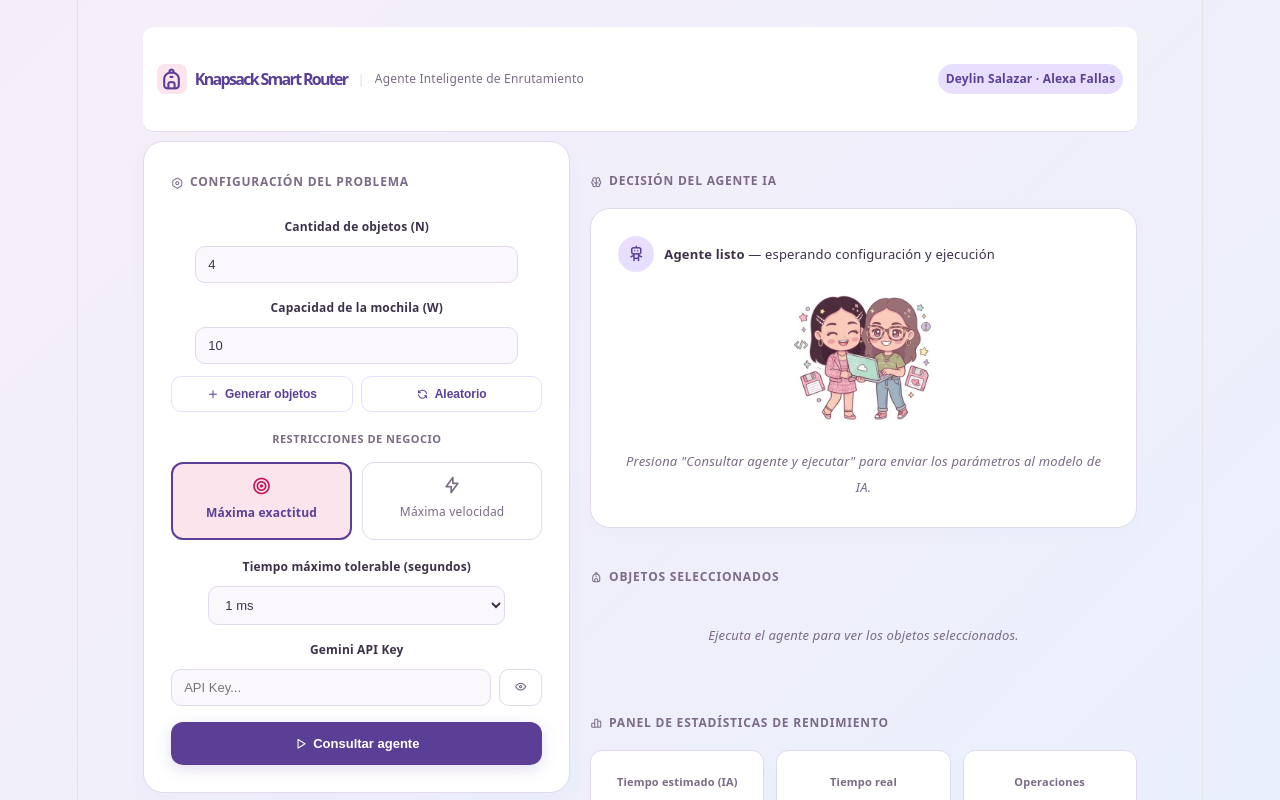
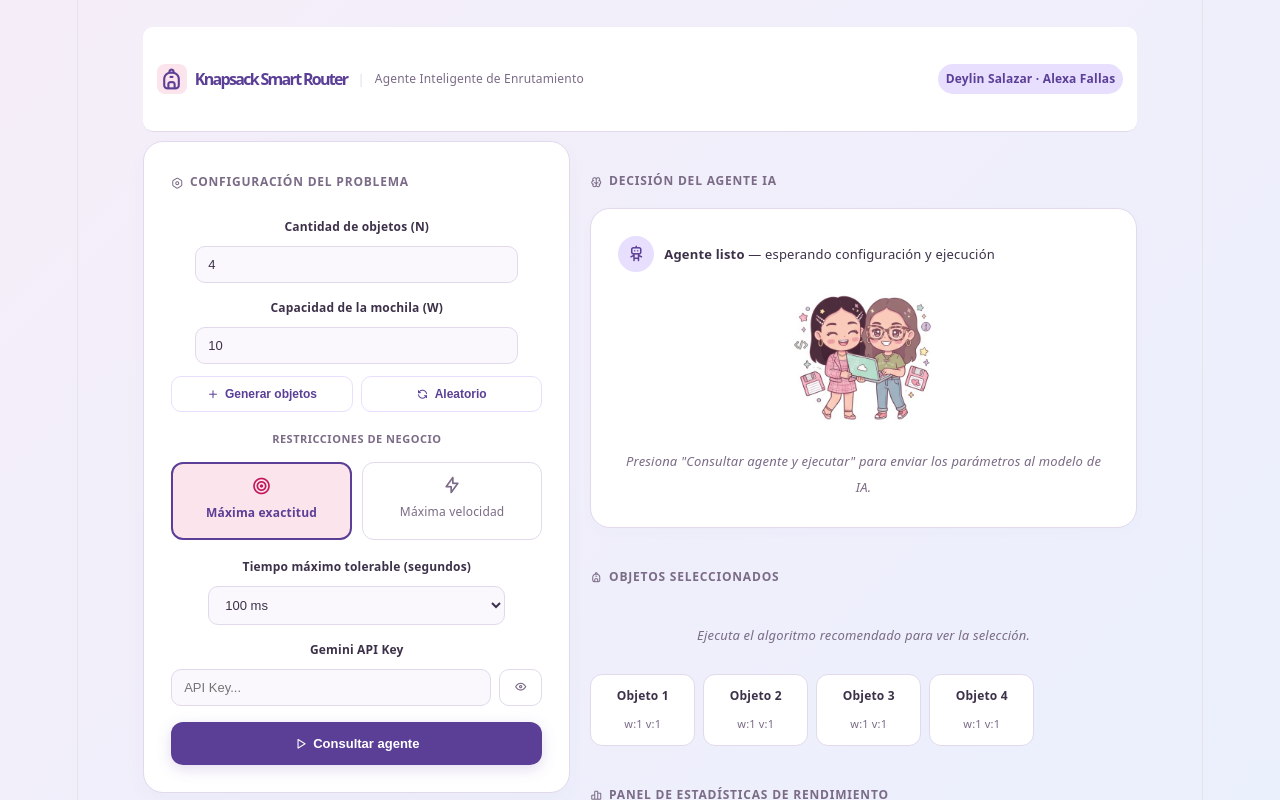
Before and after one commit to Dei1400/Proyecto2_Analisis, a React (Vite) app in the folder programa/: page / in a window 1280 px wide. Both pictures are taken after a click on the button "Generar objetos". Shown: the top 800 px of the page. Built offline with nearby package versions, Linux system fonts and the light colour scheme.

Commit message:
Simulacion de objetos

```diff
--- a/programa/src/components/PanelConfiguracion.jsx
+++ b/programa/src/components/PanelConfiguracion.jsx
@@ -81,11 +81,15 @@ export default function PanelConfiguracion({
         style={styles.input}
       >
         <option value={0.1}>0.1 ms</option>
-        <option value={0.5}>0.5 ms</option>
-        <option value={1}>1 ms</option>
-        <option value={2}>2 ms</option>
-        <option value={3}>3 ms</option>
-        <option value={5}>5 ms</option>
+        <option value={0.2}>0.2 ms</option>
+        <option value={0.3}>1 ms</option>
+        <option value={0.4}>2 ms</option>
+        <option value={0.5}>3 ms</option>
+        <option value={0.6}>5 ms</option>
+        <option value={0.7}>10 ms</option>
+        <option value={0.8}>20 ms</option>
+        <option value={0.9}>50 ms</option>
+        <option value={1}>100 ms</option>
       </select>
 
       <label style={styles.label}>Gemini API Key</label>
--- a/programa/src/components/PanelEstadisticas.jsx
+++ b/programa/src/components/PanelEstadisticas.jsx
@@ -10,30 +10,101 @@ export default function PanelEstadisticas({ metrics }) {
         <div style={styles.metricsRow}>
           <div style={styles.metricCard}>
             <div style={styles.metricLabel}>Tiempo estimado (IA)</div>
-          <div style={styles.metricVal}>{metrics ? metrics.tiempoIA : '--'}</div>
+            <div style={styles.metricVal}>
+              {metrics ? metrics.tiempoIA : '--'}
+            </div>
             <div style={styles.metricSub}>predicción del agente</div>
           </div>
+
           <div style={styles.metricCard}>
             <div style={styles.metricLabel}>Tiempo real</div>
-          <div style={styles.metricVal}>{metrics ? metrics.tiempoReal : '--'}</div>
+            <div style={styles.metricVal}>
+              {metrics ? metrics.tiempoReal : '--'}
+            </div>
             <div style={styles.metricSub}>ejecución local</div>
           </div>
+
           <div style={styles.metricCard}>
             <div style={styles.metricLabel}>Operaciones</div>
-          <div style={styles.metricVal}>{metrics ? metrics.operaciones : '--'}</div>
+            <div style={styles.metricVal}>
+              {metrics ? metrics.operaciones : '--'}
+            </div>
             <div style={styles.metricSub}>Carga algorítmica</div>
           </div>
         </div>
 
         <div style={styles.chartPlaceholder}>
-        <i className="ti ti-chart-area-line" style={styles.chartIcon}></i>
-        <span style={styles.chartText}>Área lista para simulación y gráficos analíticos</span>
+          <i
+            className="ti ti-chart-area-line"
+            style={styles.chartIcon}
+          ></i>
+
+          <span style={styles.chartText}>
+            Área lista para simulación y gráficos analíticos
+          </span>
         </div>
+
+        {metrics && (
+          <div style={styles.summaryBox}>
+
+            <div>
+              <strong>Capacidad total:</strong> {metrics.capacidadTotal}
+            </div>
+
+            <div>
+              <strong>Peso utilizado:</strong> {metrics.pesoTotal}
+            </div>
+
+            <div>
+              <strong>Capacidad restante:</strong> {metrics.capacidadRestante}
+            </div>
+
+            <div>
+              <strong>Valor obtenido:</strong> {metrics.valorTotal}
+            </div>
+
+            {metrics.objetosSeleccionados?.length > 0 ? (
+              <div style={{ marginTop: '8px' }}>
+                <strong>Objetos seleccionados:</strong>
+                <br />
+
+                {metrics.objetosSeleccionados
+                  .map((objeto) => objeto.name)
+                  .join(', ')}
+              </div>
+            ) : (
+              <div style={styles.warningText}>
+                No se seleccionaron objetos para la mochila.
+              </div>
+            )}
+
+          </div>
+        )}
       </div>
     );
 }
 
+
 const styles = {
+  summaryBox: {
+  marginTop: '1rem',
+  background: '#FFFFFF',
+  border: '1px solid var(--color-border-soft)',
+  borderRadius: '12px',
+  padding: '1rem',
+  fontSize: '13px',
+  color: 'var(--color-text-main)',
+  lineHeight: '1.8',
+  },
+
+warningText: {
+  marginTop: '10px',
+  color: '#B71C1C',
+  background: '#FFEBEE',
+  border: '1px solid #FFCDD2',
+  borderRadius: '8px',
+  padding: '8px',
+  },
   container: {
     marginTop: '0.5rem',
   },
--- a/programa/src/components/VisualizacionObjetos.jsx
+++ b/programa/src/components/VisualizacionObjetos.jsx
@@ -1,6 +1,6 @@
 import React from 'react';
 
-export default function VisualizacionObjetos({ items = [], selectedIds = [] }) {
+export default function VisualizacionObjetos({items = [],selectedIds = [],currentObjectId = null,}){
 
   return (
     <div style={styles.container}>
@@ -15,24 +15,33 @@ export default function VisualizacionObjetos({ items = [], selectedIds = [] }) {
 
       {items.length > 0 && selectedIds.length === 0 && ( //Para mostrar un mensaje cuando hay objetos
         <div style={styles.emptyState}>
-          Ejecuta el agente para ver los objetos seleccionados.
+          Ejecuta el algoritmo recomendado para ver la selección.
         </div>
       )}
 
       <div style={styles.itemsVisual}>
-        {items.filter((item) => selectedIds.includes(item.id)).map((item) => {
-          const isSelected = true;
+        {items.map((item) => {
+        const isSelected = selectedIds.includes(item.id);
+        const isCurrent = currentObjectId === item.id;
+
         return (
           <div
             key={item.id}
             style={{
               ...styles.itemBox,
-                ...(isSelected ? styles.itemBoxSelected : {})
+              ...(isCurrent ? styles.itemBoxCurrent : {}),
+              ...(isSelected ? styles.itemBoxSelected : {}),
             }}
           >
-              <div style={{ ...styles.iname, ...(isSelected ? styles.inameSelected : {}) }}>
+            <div
+              style={{
+                ...styles.iname,
+                ...(isSelected ? styles.inameSelected : {}),
+              }}
+            >
               {item.name}
             </div>
+
             <div style={styles.idata}>
               w:{item.weight} v:{item.value}
             </div>
@@ -45,6 +54,12 @@ export default function VisualizacionObjetos({ items = [], selectedIds = [] }) {
 }
 
 const styles = {
+  itemBoxCurrent: {
+  background: '#FFF8E1',
+  border: '2px solid #F9A825',
+  transform: 'translateY(-3px)',
+  boxShadow: '0 6px 14px rgba(249, 168, 37, 0.18)',
+  },
   emptyState: {
   fontSize: '13px',
   color: 'var(--color-text-sub)',
--- a/programa/src/pages/InterfazUsuario.jsx
+++ b/programa/src/pages/InterfazUsuario.jsx
@@ -42,6 +42,7 @@ export default function InterfazUsuario() {
   const [simulating, setSimulating] = useState(false);
   const [progress, setProgress] = useState(0);
   const [simulationMessage, setSimulationMessage] = useState("");
+  const [currentObjectId, setCurrentObjectId] = useState(null);
 
   // ── Genera objetos con valores aleatorios dentro del rango permitido ──
   const handleGenerateRandom = () => {
@@ -60,8 +61,9 @@ export default function InterfazUsuario() {
     setAgentError(null);
     setExecuted(false);
     setSimulating(false);
-  setProgress(0);
-  setSimulationMessage("");
+    setProgress(0);
+    setSimulationMessage("");
+    setCurrentObjectId(null);
   };
 
   // ── Genera objetos con valor inicial mínimo para que el usuario los edite ──
@@ -84,6 +86,7 @@ export default function InterfazUsuario() {
     setSimulating(false);
     setProgress(0);
     setSimulationMessage("");
+    setCurrentObjectId(null);
   };
 
   // ── Actualiza un campo de un objeto, aplicando restricciones si es "value" ──
@@ -116,6 +119,7 @@ export default function InterfazUsuario() {
     setSimulating(false);
     setProgress(0);
     setSimulationMessage("");
+    setCurrentObjectId(null);
     try {
       const aiResponse = await askAiAgent(items.length, W, priority, maxTime, apiKey);
       setDecision(aiResponse);
@@ -206,16 +210,50 @@ export default function InterfazUsuario() {
     resultadoAlgoritmo.objetosSeleccionados.map(
       objeto => objeto.id
     );
+    let seleccionadosVisuales = [];
 
-  setSelectedIds(idsSeleccionados);
+for (const objeto of items) {
+  setCurrentObjectId(objeto.id);
 
+  setSimulationMessage(
+    `Evaluando ${objeto.name}...`
+  );
+
+  await esperar(250); //Pequeña pausa para simular evaluación
+
+  if (idsSeleccionados.includes(objeto.id)) {
+
+    seleccionadosVisuales = [
+      ...seleccionadosVisuales,
+      objeto.id
+    ];
+
+    setSelectedIds(seleccionadosVisuales);
+
+    setSimulationMessage(
+      `${objeto.name} fue seleccionado`
+    );
+
+    await esperar(300);
+  }
+}
+
+  setCurrentObjectId(null);
   setMetrics({
     tiempoIA: decision.tiempoEstimado || "0 ms",
     tiempoReal: `${(tiempoFinal - tiempoInicial).toFixed(2)} ms`,
-    operaciones: resultadoAlgoritmo.operaciones
+    operaciones: resultadoAlgoritmo.operaciones,
+
+    pesoTotal: resultadoAlgoritmo.pesoTotal,
+    valorTotal: resultadoAlgoritmo.valorTotal,
+    capacidadTotal: W,
+    capacidadRestante: W - resultadoAlgoritmo.pesoTotal,
+    objetosSeleccionados: resultadoAlgoritmo.objetosSeleccionados,
   });
+
   setProgress(85);
   setSimulationMessage("Procesando objetos seleccionados...");
+
   await esperar(600);
 
   setProgress(100);
@@ -328,7 +366,9 @@ export default function InterfazUsuario() {
               progress={progress}
               message={simulationMessage}
             />
-          <VisualizacionObjetos items={items} selectedIds={selectedIds} />
+          <VisualizacionObjetos items={items}
+            selectedIds={selectedIds}
+            currentObjectId={currentObjectId} />
           <PanelEstadisticas metrics={metrics} />
         </div>
       </div>
```
Lines whose indentation alone changed are shown as unchanged.
